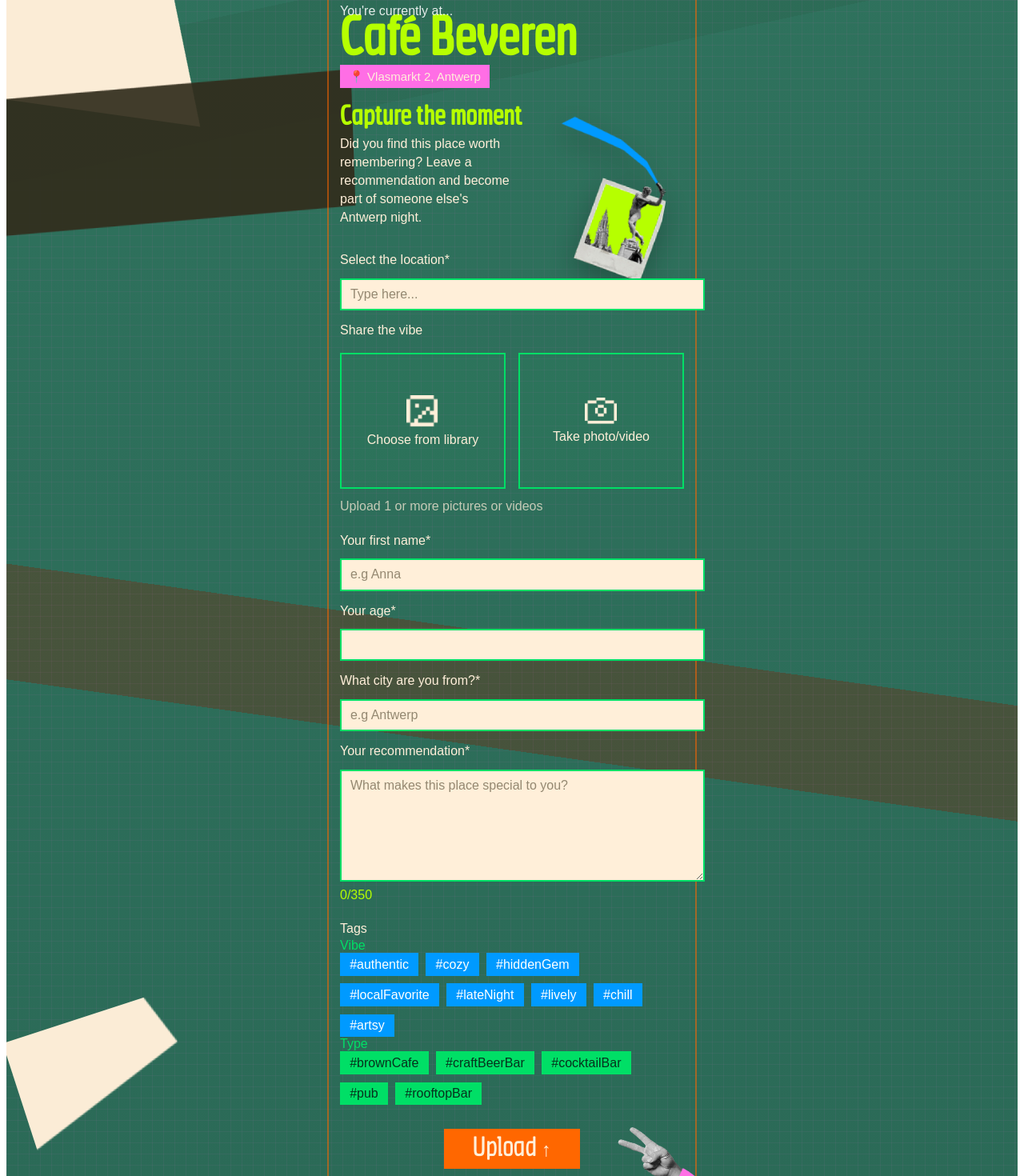
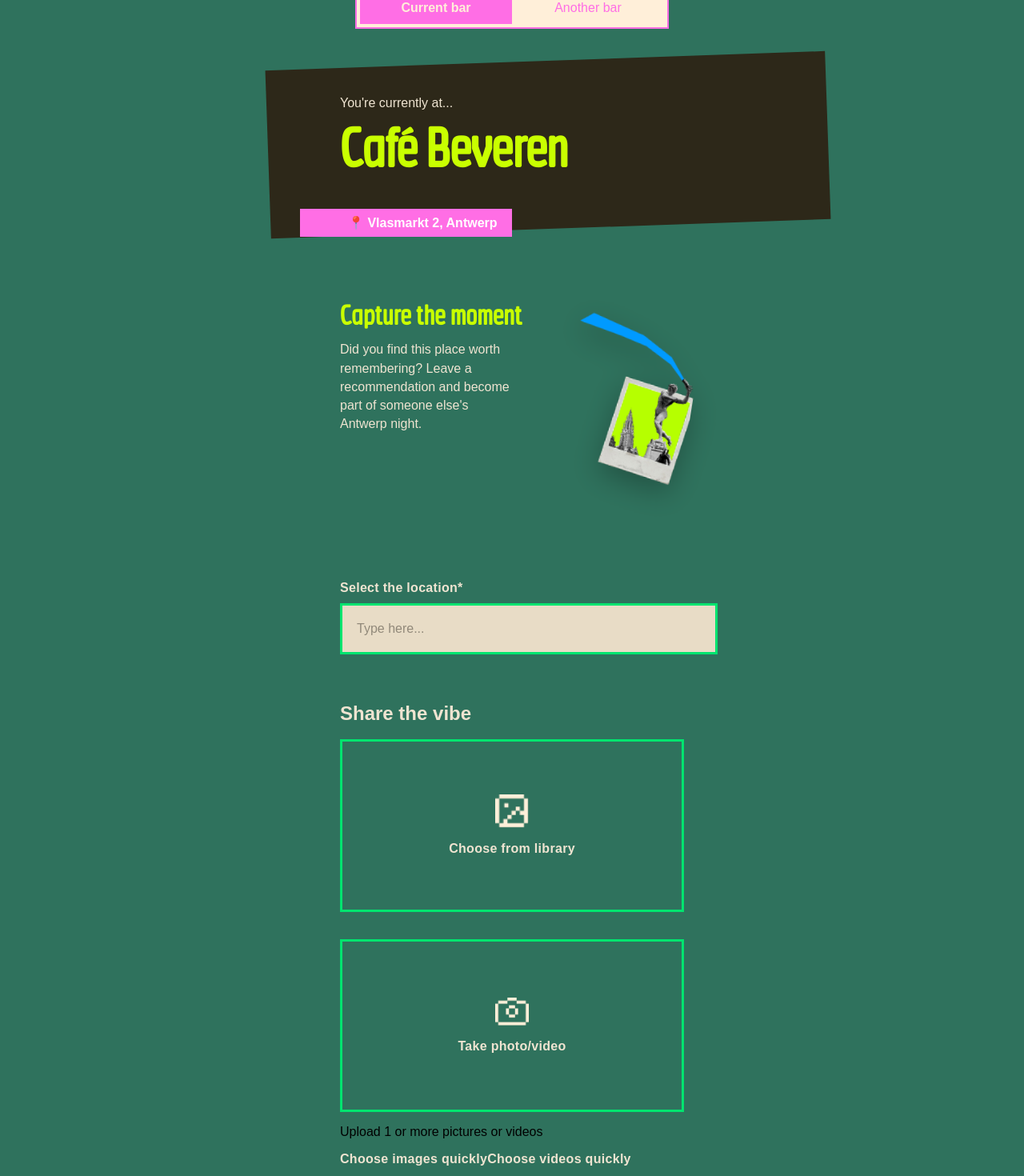
Before and after one commit to lindedhauwe/Integration4, a React (Vite) app in the folder client/: page /recommendations in a window 1280 px wide. Shown: the part 120-1590 px from the top of the page at 80% size. Built offline with nearby package versions, Linux system fonts and the light colour scheme; a web font is replaced by a local one.

Commit message:
Design header and intro recommendation page

```diff
--- a/client/src/pages/Recommendations.css
+++ b/client/src/pages/Recommendations.css
@@ -1,364 +1,537 @@
+/* ===========================================
+   RECOMMENDATIONS PAGE
+=========================================== */
+body{
+margin:0;
+}
 .recommendations-page {
+  position: relative;
   min-height: 100vh;
-  position: relative;
-  overflow: hidden;
-  background-color: var(--dark-green);
-  background-image:
-    linear-gradient(rgba(255, 111, 229, 0.05) 1px, transparent 1px),
-    linear-gradient(90deg, rgba(255, 111, 229, 0.05) 1px, transparent 1px),
-    linear-gradient(168deg, transparent 0 10%, rgba(44, 107, 86, 0.92) 10% 18%, transparent 18%),
-    linear-gradient(8deg, transparent 0 37%, rgba(81, 73, 48, 0.72) 37% 45%, transparent 45%),
-    linear-gradient(180deg, #2f725d 0%, #2b6a57 100%);
-  background-size: 14px 14px, 14px 14px, auto, auto, auto;
-  background-position: 0 0, 0 0, 0 0, 0 0, 0 0;
+  overflow-x: hidden;
+  background: #2f725d;
   display: flex;
   justify-content: center;
-  padding: 1.25rem 0;
+  padding: 1.5rem 0 6rem;
 }
 
-.recommendations-content {
-  width: min(100%, 430px);
-  padding: 1.15rem 1rem 2.35rem;
-  color: #fff;
-  font-family: var(--font-interstate);
-  font-size: 16px;
-  position: relative;
+/* CONTENT */
+.recommendations-content{
+    width:100%;
+    max-width:430px;
+    position:relative;
+    font-family:var(--font-interstate);
+    font-size:16px;
+    padding-inline:24px;
+    z-index:5;
 }
 
-.bg-shape {
-  position: absolute;
-  pointer-events: none;
-  z-index: 0;
-  user-select: none;
+/* BACKGROUND SHAPES */
+.bg-shape{
+position:absolute;
+pointer-events:none;
+z-index:1;
 }
 
-.bg-shape--top-left {
-  left: -18px;
-  top: -24px;
-  width: min(62vw, 290px);
-  transform: rotate(8deg);
-  opacity: 0.98;
+.bg-shape--top-left{
+top:-10px;
+left:-60px;
+width:190px;
 }
 
-.bg-shape--brown-stroke {
-  left: -8px;
-  top: 206px;
-  width: min(120vw, 442px);
-  transform: rotate(-2deg);
-  opacity: 0.92;
+.bg-shape--bottom-left{
+bottom:130px;
+left:-60px;
+width:320px;
+transform:rotate(-18deg);
 }
 
-.bg-shape--bottom-left {
-  left: 14px;
-  bottom: 96px;
-  width: min(52vw, 210px);
-  transform: rotate(-18deg);
-  opacity: 0.98;
-}
-
-.recommendations-content::before {
-  content: "";
-  position: absolute;
-  inset: 0;
-  border-left: 2px solid rgba(255, 103, 0, 0.55);
-  border-right: 2px solid rgba(255, 103, 0, 0.55);
-  z-index: 1;
-  pointer-events: none;
-}
-
-.recommendations-content > * {
+/* ===========================
+MODE SWITCH
+=========================== */
+.mode-switch {
   position: relative;
-  z-index: 2;
-}
-
-.mode-switch {
-  display: grid;
-  grid-template-columns: 1fr 1fr;
+  display: flex;
+  width: 100%;
+  max-width: 380px;
+  height: 40px;
+  background: var(--beige);
   border: 2px solid var(--pink);
-  background: rgba(255, 239, 217, 0.06);
-  margin-bottom: 2.1rem;
+  padding: 4px;
+  margin: 80px auto 40px;
+  z-index: 20;
+  overflow: hidden;
 }
 
 .mode-switch button {
+  flex: 1;
   border: none;
   background: transparent;
   color: var(--pink);
-  padding: 0.72rem 0.25rem;
   font-family: var(--font-interstate);
-  font-size: 1rem;
+  font-size: 16px;
+  font-weight: 400; /* regular */
   cursor: pointer;
+  position: relative;
+  z-index: 2;
+  transition: 0.2s;
 }
 
 .mode-switch button.active {
   background: var(--pink);
   color: var(--beige);
+  font-weight: 700; /* bold */
 }
 
-.hero {
-  margin-bottom: 1.6rem;
+/*HERO*/
+.hero{
+position:relative;
+padding-top: 28px;
+margin-bottom:90px;
+z-index:3;
 }
 
-.small {
-  margin: 0;
-  opacity: 0.88;
-  font-size: 16px;
-  font-family: var(--font-interstate);
+.small{
+font-size:16px;
+font-family:var(--font-interstate);
+font-weight:500;
+margin-bottom:12px;
+color:#efe4d1;
 }
 
-.hero h1 {
-  margin: 0.2rem 0 0.5rem;
-  color: var(--light-green);
-  font-size: 48px;
-  line-height: 0.98;
-  font-family: var(--font-antwerpen-tall);
+.hero h1{
+padding-top: 20px;
+font-family:var(--font-antwerpen-tall);
+font-size:48px;
+line-height:.85;
+color:#c9ff00;
+margin:0;
+max-width:340px;
+letter-spacing:-1px;
 }
 
-.location {
-  display: inline-block;
-  font-family: var(--font-interstate);
-  background: var(--pink);
-  color: var(--beige);
-  padding: 0.34rem 0.7rem;
-  font-size: 15px;
+.location{
+font-family:var(--font-interstate);
+display:inline-flex;
+align-items:center;
+padding:8px 18px;
+padding-left: 60px;
+background:#ff6ee5;
+margin-left: -50px;
+margin-top:50px;
+font-size:16px;
+font-weight:700;
+color:white;
 }
 
-.intro {
-  margin-bottom: 1.7rem;
-  max-width: 350px;
-  position: relative;
+.hero::before{
+content:"";
+position:absolute;
+left:-90px;
+top:0px;
+width:700px;
+height:210px;
+background:#2d2819;
+transform:rotate(-2deg);
+z-index:-100;
 }
 
-.intro h2 {
-  margin: 0;
-  color: var(--light-green);
-  font-family: var(--font-antwerpen-tall);
-  font-size: 24px;
-  line-height: 0.92;
+/* ===========================
+INTRO
+=========================== */
+.intro{
+position:relative;
+margin-bottom:120px;
+min-height:220px;
 }
 
-.intro p {
-  margin: 0.62rem 0 0;
-  color: var(--beige);
-  font-family: var(--font-interstate);
-  font-size: 16px;
-  line-height: 1.45;
-  max-width: 61%;
+.intro h2{
+font-family:var(--font-antwerpen-tall);
+font-size:24px;
+line-height:.9;
+max-width:500px;
+margin-bottom:18px;
+color:#c9ff00;
 }
 
-.intro-collage {
-  position: absolute;
-  right: -56px;
-  top: 16px;
-  width: 147px;
-  transform: rotate(11deg);
-  filter: drop-shadow(0 14px 18px rgba(0, 0, 0, 0.26));
+.intro p{
+font-size:16px;
+font-family:var(--font-interstate);
+line-height:1.45;
+max-width:220px;
+color:#efe4d1;
 }
 
+.intro-collage{
+position:absolute;
+right:-10px;
+top:10px;
+width:155px;
+transform:rotate(9deg);
+filter:drop-shadow(0 12px 18px rgba(0,0,0,.28));
+}
+
+/* ===========================================
+   FORM
+=========================================== */
 .form {
   display: flex;
   flex-direction: column;
-  gap: 0.64rem;
+  width: 100%;
 }
 
-.form label,
-.section-title,
-.tags-wrapper p,
-.tag-label {
-  color: var(--beige);
+.form label {
+  color: #efe4d1;
+  font-size: 16px;
   font-family: var(--font-interstate);
-  font-size: 16px;
-  margin: 0.35rem 0 0.2rem;
+  font-weight: 600;
+  margin-bottom: 10px;
+  margin-top: 34px;
+  letter-spacing: .3px;
 }
 
+.form label:first-child{
+  margin-top:0;
+}
+
+/* ===========================
+INPUTS
+=========================== */
 .form input,
 .form textarea {
-  width: 100%;
-  border: 2px solid var(--green);
-  border-radius: 0;
-  background: var(--beige);
-  color: var(--bar-brown);
-  font-size: 16px;
-  font-family: var(--font-interstate);
-  padding: 0.58rem 0.68rem;
-  outline: none;
+  width:100%;
+  background:#e8dcc6;
+  border:3px solid #00e46f;
+  outline:none;
+  font-family:var(--font-interstate);
+  color:#2d2819;
+  font-size:16px;
+  transition:.2s;
+}
+
+.form input{
+height:58px;
+padding:0 18px;
+}
+
+.form textarea{
+padding:18px;
+min-height:170px;
+resize:none;
+line-height:1.45;
 }
 
 .form input::placeholder,
-.form textarea::placeholder {
-  color: rgba(81, 73, 48, 0.62);
-}
-
-.form textarea {
-  min-height: 118px;
-  resize: vertical;
+.form textarea::placeholder{
+color:#8d8576;
 }
 
 .form input:focus,
-.form textarea:focus {
-  border-color: var(--light-green);
-  box-shadow: 0 0 0 2px rgba(182, 255, 0, 0.2);
+.form textarea:focus{
+border-color:#c9ff00;
+box-shadow:0 0 0 4px rgba(201,255,0,.15);
 }
 
-.char-count {
-  margin-top: -0.15rem;
-  font-family: var(--font-interstate);
-  font-size: 16px;
-  color: var(--light-green);
+
+/* ===========================
+SECTION TITLE
+=========================== */
+.section-title{
+font-size:24px;
+font-weight:700;
+margin-top:60px;
+margin-bottom:18px;
+color:#efe4d1;
 }
 
-.photo-dropzone {
-  display: grid;
-  gap: 0.58rem;
+/* ===========================
+UPLOAD
+=========================== */
+.dropzone-card{
+height:210px;
+border:3px solid #00e46f;
+background:transparent;
+display:flex;
+flex-direction:column;
+justify-content:center;
+align-items:center;
+cursor:pointer;
+transition:.25s;
 }
 
-.photo-dropzone__actions {
-  display: grid;
-  grid-template-columns: 1fr 1fr;
-  gap: 1rem;
+.dropzone-card:hover{
+background:rgba(255,255,255,.03);
+transform:translateY(-2px);
 }
 
-.dropzone-card {
-  border: 2px solid var(--green);
-  min-height: 166px;
-  display: grid;
-  place-content: center;
-  text-align: center;
-  gap: 0.45rem;
-  color: var(--beige);
-  font-family: var(--font-interstate);
-  font-size: 16px;
-  cursor: pointer;
-  background: rgba(0, 223, 102, 0.03);
+.dropzone-card img{
+width:42px;
+margin-bottom:16px;
 }
 
-.dropzone-card__icon {
-  width: 40px;
-  margin: 0 auto;
+.dropzone-card span{
+font-size:16px;
+font-family:var(--font-interstate);
+font-weight:600;
+text-align:center;
+color:#efe4d1;
+line-height:1.2;
 }
 
-.photo-dropzone__hint {
-  margin: 0;
-  color: rgba(255, 239, 217, 0.72);
-  font-size: 16px;
-  font-family: var(--font-interstate);
+
+/* ===========================
+PHOTO GRID
+=========================== */
+.photo-grid{
+display:grid;
+grid-template-columns:1fr 1fr;
+gap:22px;
+margin-bottom:15px;
 }
 
-.upload-button {
-  display: none;
+
+/* ===========================
+TEXTAREA
+=========================== */
+textarea{
+overflow:hidden;
 }
 
-.preview-grid {
-  display: grid;
-  grid-template-columns: repeat(2, minmax(0, 1fr));
-  gap: 0.6rem;
+
+/* ===========================
+COUNTER
+=========================== */
+.char-count{
+margin-top:10px;
+font-family:var(--font-interstate);
+font-size:16px;
+color:#c9ff00;
+align-self:flex-start;
 }
 
-.preview-item img,
-.preview-item video {
-  width: 100%;
-  border: 2px solid var(--green);
-  object-fit: cover;
-  background: #000;
+
+/* ===========================
+SPACING
+=========================== */
+.form input+.section-title{
+margin-top:60px;
 }
 
-.tags-wrapper {
-  margin-top: 0.52rem;
+
+/* ===========================
+FIELD GROUP
+=========================== */
+.field-group{
+margin-bottom:10px;
 }
 
-.tag-label {
-  color: var(--green);
-  margin-top: 0.6rem;
+
+/* ===========================
+PLACEHOLDER LOOK
+=========================== */
+.form input::placeholder{
+opacity:.95;
 }
 
-.tags {
-  display: flex;
-  gap: 0.58rem;
-  flex-wrap: wrap;
+.form textarea::placeholder{
+opacity:.95;
 }
 
-.tag {
-  border: none;
-  padding: 0.34rem 0.76rem;
-  font-family: var(--font-interstate);
-  font-size: 16px;
-  color: #fff;
-  cursor: pointer;
-  transition: transform 120ms ease, filter 120ms ease;
+
+/* ===========================
+AUTOFILL FIX
+=========================== */
+input:-webkit-autofill{
+-webkit-box-shadow:0 0 0 1000px #e8dcc6 inset;
+-webkit-text-fill-color:#2d2819;
 }
 
-.tag.blue {
-  background: var(--blue);
+/* ===========================================
+   TAGS SECTION
+=========================================== */
+.tags-wrapper{
+margin-top:80px;
+position:relative;
+z-index:3;
 }
 
-.tag.green {
-  background: var(--green);
-  color: #06311d;
+.tags-wrapper>p{
+font-family:var(--font-antwerpen-tall);
+font-size:24px;
+color:#c9ff00;
+margin-bottom:28px;
 }
 
-.tag.active {
-  transform: translateY(1px) scale(0.97);
-  filter: brightness(0.92);
+.tag-label{
+display:block;
+margin-bottom:14px;
+font-size:16px;
+font-family:var(--font-interstate);
+font-weight:700;
+color:#00a2ff;
 }
 
-.submit-btn {
-  margin-top: 1.2rem;
-  align-self: center;
-  border: none;
-  background: var(--orange);
-  color: var(--beige);
-  font-family: var(--font-antwerpen-tall);
-  font-size: 24px;
-  padding: 0.62rem 2.25rem;
-  cursor: pointer;
+.tags{
+display:flex;
+flex-wrap:wrap;
+gap:14px;
+margin-bottom:34px;
 }
 
-.submit-btn:hover,
-.submit-btn:focus-visible {
-  filter: brightness(1.04);
+/* ===========================
+TAG BUTTONS
+=========================== */
+.tag{
+border:none;
+padding:11px 20px;
+font-size:16px;
+font-family:var(--font-interstate);
+cursor:pointer;
+transition:.18s;
+position:relative;
 }
 
-.peace-hand {
-  position: absolute;
-  right: -18px;
-  bottom: -54px;
-  width: 122px;
-  transform: rotate(-10deg);
-  pointer-events: none;
+.tag:hover{
+transform:translateY(-2px);
 }
 
-@media (max-width: 520px) {
-  .recommendations-content {
-    width: 100%;
-    padding: 1rem 0.9rem 1.85rem;
+.tag.blue{
+background:#1693ff;
+color:white;
+box-shadow:6px 6px 0px #0b70c6;
 }
 
-  .intro h2 {
-    font-size: 24px;
+.tag.green{
+background:#00e46f;
+color:#173628;
+box-shadow:6px 6px 0px #00bb5b;
 }
 
-  .intro p {
-    max-width: 74%;
-    font-size: 16px;
+/* ACTIVE */
+.tag.active{
+transform:translateY(3px);
+box-shadow:none;
+filter:brightness(.92);
 }
 
-  .intro-collage {
-    width: 112px;
-    right: -30px;
-    top: 20px;
+/* ===========================
+BOTTOM BEIGE SHAPE
+=========================== */
+.tags-wrapper::before{
+content:"";
+position:absolute;
+left:-120px;
+bottom:-180px;
+width:420px;
+height:320px;
+background:#efe4d1;
+transform:rotate(-18deg);
+z-index:-2;
 }
 
-  .dropzone-card {
-    min-height: 146px;
-    font-size: 16px;
+
+
+/* ===========================
+UPLOAD BUTTON
+=========================== */
+.submit-btn{
+margin:70px auto 0;
+display:flex;
+justify-content:center;
+align-items:center;
+gap:14px;
+width:220px;
+height:64px;
+background:#ff6600;
+border:none;
+cursor:pointer;
+font-family:var(--font-antwerpen-tall);
+font-size:24px;
+color:white;
+transition:.2s;
+position:relative;
+z-index:5;
 }
 
-  .form input,
-  .form textarea {
-    font-size: 16px;
+.submit-btn:hover{
+transform:translateY(-3px);
+box-shadow:0 10px 18px rgba(0,0,0,.18);
 }
 
-  .bg-shape--brown-stroke {
-    top: 190px;
-    width: 118vw;
+.submit-btn:active{
+transform:translateY(2px);
+box-shadow:none;
 }
+
+/* ===========================
+UPLOAD ICON
+=========================== */
+.submit-btn svg{
+width:24px;
+height:24px;
 }
+
+/* ===========================
+PEACE HAND
+=========================== */
+.peace-hand{
+position:absolute;
+right:-20px;
+bottom:-95px;
+width:180px;
+pointer-events:none;
+z-index:4;
+transform:rotate(-8deg);
+}
+
+
+
+/* ===========================
+EXTRA COLLAGE LAYER
+=========================== */
+.peace-hand::after{
+content:"";
+position:absolute;
+right:-30px;
+bottom:-20px;
+width:120px;
+height:120px;
+background:#ff6ee5;
+transform:rotate(12deg);
+z-index:-1;
+}
+
+
+
+/* ===========================
+SMALL DECORATIVE STICKERS
+=========================== */
+.sticker{
+position:absolute;
+pointer-events:none;
+z-index:2;
+}
+
+.sticker-top{
+right:25px;
+top:420px;
+width:90px;
+transform:rotate(12deg);
+}
+
+.sticker-bottom{
+left:20px;
+bottom:200px;
+width:70px;
+transform:rotate(-8deg);
+}
+
+/* ===========================
+ANIMATION
+=========================== */
+.tag,
+.submit-btn{
+transition:
+transform .18s ease,
+box-shadow .18s ease,
+filter .18s ease;
+}
--- a/client/src/pages/Recommendations.jsx
+++ b/client/src/pages/Recommendations.jsx
@@ -80,43 +80,31 @@
         src={recommendationBeigeRect}
         alt=""
         aria-hidden="true"
-        className="bg-shape bg-shape--top-left"
-      />
-      <img
-        src={recommendationBrownStroke}
-        alt=""
-        aria-hidden="true"
-        className="bg-shape bg-shape--brown-stroke"
+        className="bg-shape bg-shape--bottom-left"
       />
       <img
         src={recommendationRectSmall}
         alt=""
         aria-hidden="true"
-        className="bg-shape bg-shape--bottom-left"
+        className="bg-shape bg-shape--top-left"
       />
 
       <div className="recommendations-content">
-        <div className="mode-switch" role="tablist">
+        <div className={`mode-switch ${mode === "another" ? "another" : ""}`} role="tablist">
   <button
-            type="button"
-            role="tab"
     className={mode === "current" ? "active" : ""}
-            aria-selected={mode === "current"}
     onClick={() => setMode("current")}
   >
     Current bar
   </button>
+
   <button
-            type="button"
-            role="tab"
     className={mode === "another" ? "active" : ""}
-            aria-selected={mode === "another"}
     onClick={() => setMode("another")}
   >
     Another bar
   </button>
 </div>
-
         <div className="hero">
           <p className="small">You're currently at...</p>
           <h1>Café Beveren</h1>
```
Lines whose indentation alone changed are shown as unchanged.
